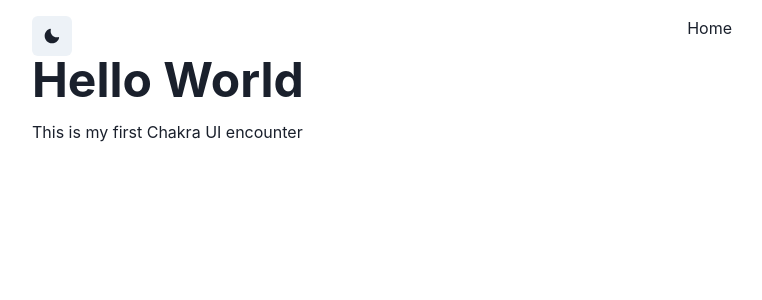
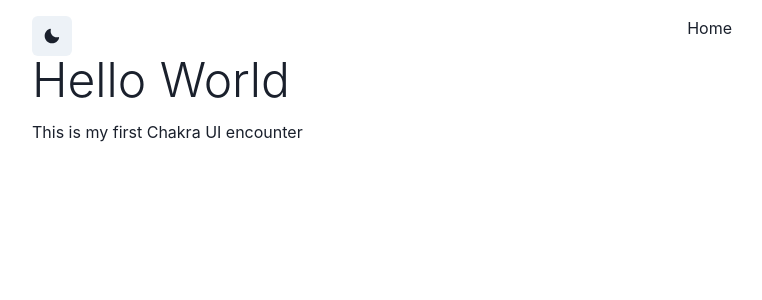
Before and after one commit to phantware/SH-Projects, a Next.js app in the folder front-end-path/chakra-ui-next/: page / in a window 1280 px wide. Shown: the top 300 px of the page, without its empty margins (258-1020 px from the left). Built offline with nearby package versions, Linux system fonts and the light colour scheme.

Commit message:
fontWeight utilized

```diff
--- a/front-end-path/chakra-ui-next/pages/index.js
+++ b/front-end-path/chakra-ui-next/pages/index.js
@@ -12,7 +12,7 @@
           <DarkModeSwitch />
           <Text>Home</Text>
         </Flex>
-        <Heading as='h1' size='2xl'>
+        <Heading as='h1' size='2xl' fontWeight='normal'>
           Hello World
         </Heading>
         <Text mt={4}>This is my first Chakra UI encounter</Text>
```
